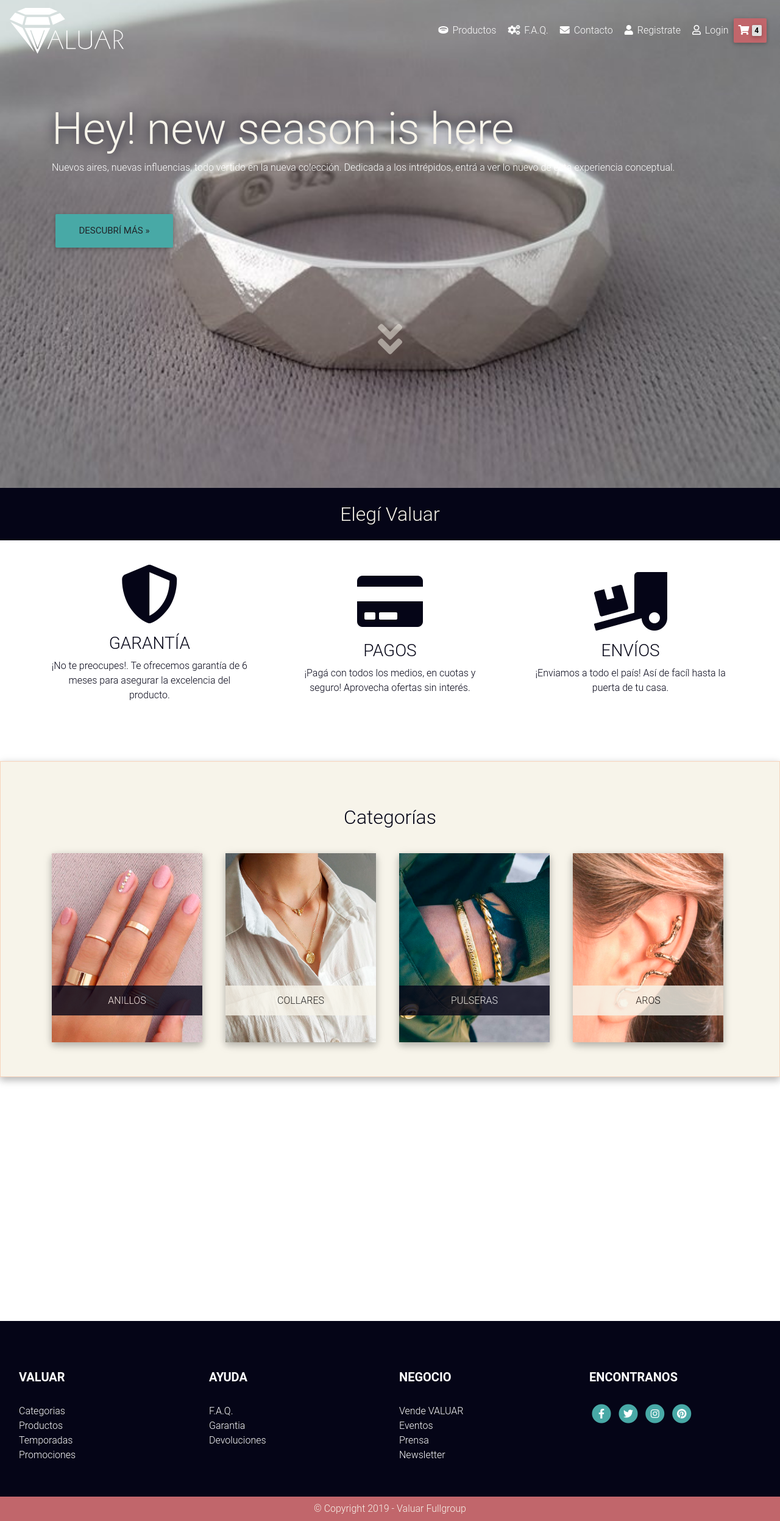
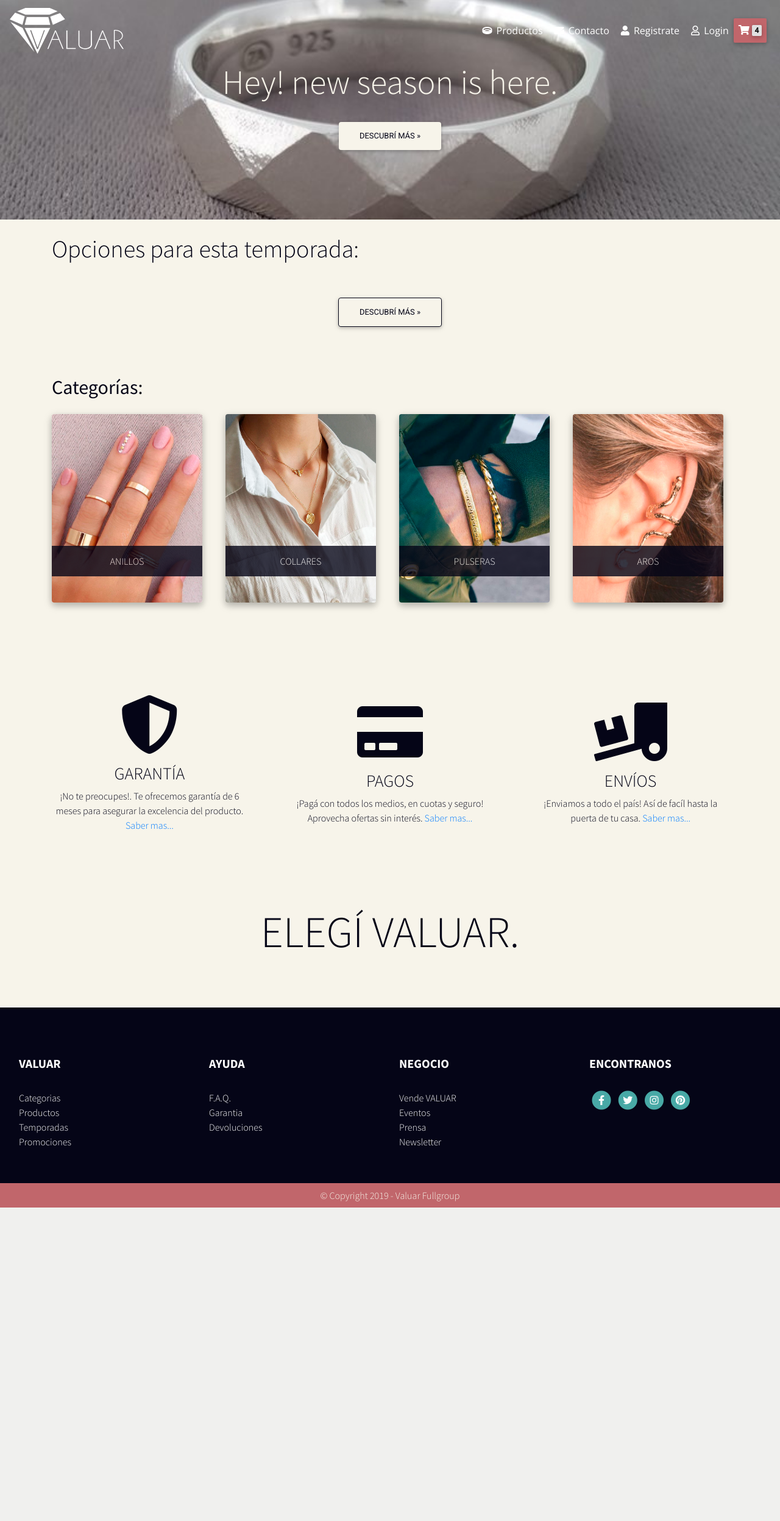
Before and after one commit to franfoukal/valuar, a PHP site: page /valuar/ in a window 1280 px wide. Shown: the whole page at 61% size. After the commit the page ends 1980 px from the top, so only its background shows below. Run offline with PHP 8.4, Linux system fonts and the light colour scheme; data that the repository does not hold is empty; some libraries are stand-ins or nearby versions.

Commit message:
restyling & fixed paginate

```diff
--- a/assets/css/index.css
+++ b/assets/css/index.css
@@ -3,7 +3,8 @@
   background-position: top;
   background-repeat: no-repeat;
   background-size: cover;
-  box-shadow: 0 2px 5px 0 rgba(0,0,0,0.16), 0 2px 10px 0 rgba(0,0,0,0.12);
+
+  height: 45vh!important;
 }
 .navbar.home{
   box-shadow: none;
@@ -12,6 +13,8 @@
   width: 40%;
 }
 .jumbotron{
+  margin: 0;
+  padding: 0;
   background-color: transparent;
   box-shadow: none;
 }
@@ -44,10 +47,11 @@
   padding: 2rem 2rem;
   border-radius: 2%;
 }
+/*
 .service:hover{
   background-color: rgba(72, 169, 166, 0.5);
   color: white;
-}
+}*/
 .service i{
   font-size: 6rem;
   padding-bottom: 1rem;
@@ -65,11 +69,11 @@
   margin: 0.5rem 0rem;
 }
 .zoom:hover{
-  transform: scale(1.1);
+  transform: scale(1.02);
   transition: all 0.2s linear;
 }
 .zoom-child>*:hover{
-  transform: scale(1.1);
+  transform: scale(1);
   transition: all 0.2s linear;
 }
 .ctg-prompt{
@@ -89,15 +93,11 @@
 .ctg-prompt.light{
   color: black;
 }
-.complement{
-  height: 20vh;
-}
+
 
 /* MAS VENDIDO */
 
-.best-sellers{
-  margin-bottom: 10vh;
-}
+
 
 
 
@@ -147,3 +147,8 @@
     order: 3;
   }
 }
+@media screen and (max-width: 320px){
+  .display-4{
+    font-size: 2rem;
+  }
+}
--- a/assets/css/list.css
+++ b/assets/css/list.css
@@ -7,7 +7,7 @@
     overflow: hidden;
 }
 .img-desc h4{
-    font-family: 'Raleway', Helvetica;
+    font-family: 'Open Sans', Helvetica;
     font-weight: 700;
     letter-spacing: 0.2rem;
 
--- a/assets/css/product.css
+++ b/assets/css/product.css
@@ -1,4 +1,10 @@
-
+input[type=number]::-webkit-inner-spin-button,
+input[type=number]::-webkit-outer-spin-button {
+    -webkit-appearance: none!important;
+    -moz-appearance: none!important;
+    appearance: none;
+    margin: 0;
+}
 .item-title{
     font-weight: 500;
 }
@@ -29,6 +35,9 @@
 .product{
     margin-bottom: 1rem;
 }
+.precio{
+    font-family: 'Open Sans', sans-serif;
+}
 @media screen and (min-width: 1024px){
     .talle-select{
         width: 70%;
--- a/assets/css/styles.css
+++ b/assets/css/styles.css
@@ -6,20 +6,27 @@
   margin:0;
 }
 /* GLOBALES */
+body{
+  font-family: 'Source Sans Pro', sans-serif;
+}
+.btn{
+  font-family: 'Roboto', sans-serif;
+}
+
 .bg-noche{
-  background-color: #050517;
+  background-color: rgb(5, 5, 23);
 }
 .bg-piel{
-  background-color: #F7D4BC;
+  background-color: rgb(247, 212, 188);
 }
 .bg-verde{
-  background-color: #48A9A6;
+  background-color: rgb(72, 169, 166);
 }
 .bg-crema{
-  background-color: #F7F4EA;
+  background-color: rgb(247, 244, 234);
 }
 .bg-rojo{
-  background-color: #C1666B;
+  background-color: rgb(193, 102, 107);
 }
 .bd-noche{
   border-color: #050517;
@@ -47,7 +54,7 @@
   border-style: solid;
 }
 .noche{
-  color: #050517;
+  color: #050517!important;
 }
 .piel{
   color: #F7D4BC;
@@ -95,6 +101,10 @@
 * de ser necesario, para mantener bien global el estilo
 *
 */
+.navbar{
+  font-family: 'Open Sans', sans-serif;
+  font-weight: 300;
+}
 .navbar-brand{
   width: 40%;
 }
--- a/backend/utils/config.php
+++ b/backend/utils/config.php
@@ -1,10 +1,10 @@
 <?php
 return (object) [
     'DB_HOST' => "localhost",
-    'DB_PORT' => "8889",
+    'DB_PORT' => "3306",
     'DB_DATABASE' => "APITest",
-    'DB_USERNAME' => "root",
-    'DB_PASSWORD' => "root",
+    'DB_USERNAME' => "admin",
+    'DB_PASSWORD' => "02994403079",
 ];
 
 ?>
--- a/routing.php
+++ b/routing.php
@@ -70,6 +70,15 @@
     ViewReturn::setView("login");
     include_once("views/template.php");
 });
+$router->get('/profile', function () {
+    ViewReturn::getView("profile");
+    include_once("views/template.php");
+});
+
+$router->get('/product-manager', function() {
+    ViewReturn::getView("product-manager");
+    include_once('views/product-manager.php');
+});
 
 $router->get('/product-list(?:/)?([0-9]+)?', function($page=0){
     ViewReturn::setView("product-list", ['page' => $page]);
--- a/views/header.php
+++ b/views/header.php
@@ -2,7 +2,7 @@
 session_start();
 ?>
 <header id="header" :class="locationLog ? 'index' : ''">
-    <nav class="mb-1 navbar navbar-expand-md navbar-dark transparent home" :class="locationLog ? 'transparent' : 'bg-noche'">
+    <nav class=" navbar navbar-expand-md navbar-dark transparent home" :class="locationLog ? 'transparent' : 'bg-noche'">
         <a class="navbar-brand" href="/valuar/home"><img class="logo img-responsive" src="/valuar/assets/img/valuar-logo23.svg" alt=""></a>
         <a type="button" class="btn bg-rojo cart" href="/valuar/cart">
             <i class="fas fa-shopping-cart"></i>
@@ -16,10 +16,6 @@
                 <li class="nav-item">
                     <a class="nav-link waves-effect waves-light" href="/valuar/product-list">
                         <i class="fas fa-ring"></i> Productos</a>
-                </li>
-                <li class="nav-item">
-                    <a class="nav-link waves-effect waves-light" href="/valuar/FAQ">
-                        <i class="fas fa-cogs"></i> F.A.Q.</a>
                 </li>
                 <li class="nav-item">
                     <a class="nav-link waves-effect waves-light" href="/valuar/contact">
@@ -56,17 +52,13 @@
     </nav>
 
 
-    <div class="jumbotron animated fadeInDown slow" v-if="locationLog">
-        <div class="container">
-            <h1 class="display-3 crema text-shadow">Hey! new season is here</h1>
-            <p class="text-white">Nuevos aires, nuevas influencias, todo vertido en la nueva colección. Dedicada a los intrépidos, entrá a ver lo nuevo de esta experiencia conceptual.</p>
-            <p><a class="btn bg-verde waves-effect waves-light btn-lg mt-5" href="/valuar/product-list" role="button">Descubrí más »</a></p>
+    <div class="animated fadeInDown slow " v-if="locationLog">
+        <div class="container text-center">
+            <h1 class="display-4 crema mb-3">Hey! new season is here.</h1>
+
+            <p><a class="btn bg-crema noche waves-effect waves-light mx-0 my-3 rounded" href="/valuar/product-list" role="button">Descubrí más »</a></p>
         </div>
     </div>
-
-    <a href="#services" class="" v-if="locationLog">
-        <i class="fas fa-angle-double-down arrow crema animated bounce"></i>
-    </a>
 </header>
 
 <script>
--- a/views/home.php
+++ b/views/home.php
@@ -1,71 +1,14 @@
 <?php
     include_once("./backend/utils/cURL.php");
-    $products = json_decode(cURL::get('http://localhost:8888/valuar/v2/product'), true);
+    $products = json_decode(cURL::get('http://localhost/valuar/v2/product'), true);
 
 ?>
 
-<main class="">
-    <section class="services pb-5" id="services">
-        <h2 class="title bg-noche crema py-4">Elegí Valuar</h2>
-        <div class="svc-wrapper row mx-5">
-            <div class="service noche col-12 col-md-4 waves-effect waves-light">
-                <i class="fas fa-shield-alt"></i>
-                <h3>GARANTÍA</h3>
-                <p>¡No te preocupes!. Te ofrecemos garantía de 6 meses para asegurar la excelencia del producto.</p>
-            </div>
-            <div class="service noche col-12 col-md-4 waves-effect waves-light">
-                <i class="fas fa-credit-card"></i>
-                <h3>PAGOS</h3>
-                <p>¡Pagá con todos los medios, en cuotas y seguro! Aprovecha ofertas sin interés.</p>
-            </div>
-            <div class="service noche col-12 col-md-4 waves-effect waves-light">
-                <i class="fas fa-truck-loading"></i>
-                <h3>ENVÍOS</h3>
-                <p>¡Enviamos a todo el país! Así de facíl hasta la puerta de tu casa.</p>
-            </div>
-        </div>
-    </section>
-    <section class="categories py-5 container-fluid bg-crema bd-piel z-depth-1-half">
-        <h2 class="title noche py-4 text-center"> Categorías</h2>
-        <div class="container">
-            <div class="row">
+<main class="bg-crema">
+<section class="best-sellers container-fluid">
+    <div class='container bg-crema'>
+    <h1 class=' noche py-4 bg-crema '>Opciones para esta temporada:</h1>
 
-                <article class=" col-12 col-md-5 col-lg-3">
-                    <div class="category z-depth-1-half mr-2 zoom">
-                        <img src="assets/img/ctg/anillos-mod.png" alt="" class="img-fluid ctg-img">
-                        <span class="ctg-prompt bg-noche dark">Anillos</span>
-                    </div>
-                </article>
-
-                <article class=" col-12 col-md-5 col-lg-3">
-                    <div class="category z-depth-1-half mr-2 zoom">
-                        <img src="assets/img/ctg/collar-mod.png" alt="" class="img-fluid ctg-img">
-                        <span class="ctg-prompt bg-crema light">Collares</span>
-                    </div>
-                </article>
-
-                <article class=" col-12 col-md-5 col-lg-3">
-                    <div class="category z-depth-1-half mr-2 zoom">
-                        <img src="assets/img/ctg/pulsera-mod.png" alt="" class="img-fluid ctg-img">
-                        <span class="ctg-prompt bg-noche dark">Pulseras</span>
-                    </div>
-                </article>
-
-                <article class="col-12 col-md-5 col-lg-3">
-                    <div class="category z-depth-1-half mr-2 zoom">
-                        <img src="assets/img/ctg/aro-mod.png" alt="" class="img-fluid ctg-img zoom">
-                        <span class="ctg-prompt bg-crema light">
-                            <span>Aros</span>
-                        </span>
-                    </div>
-                </article>
-            </div>
-        </div>
-    </section>
-
-    <section class="complement"></section>
-
-    <section class="best-sellers container">
         <div class="row zoom-child">
             <?php
             /*
@@ -85,9 +28,79 @@
 
             ?>
         </div>
+        <div class="text-center">
+            <a class="btn transparent bd-noche noche waves-effect waves-light mx-0 my-4 rounded" href="/valuar/product-list" role="button">Descubrí más »</a>
+        </div>
+    </div>
+    </section>
+
+    <section class="categories py-3 container-fluid bg-crema ">
+        <div class="container">
+        <h2 class=' h2 noche bg-crema pt-4 my-3'>Categorías:</h2>
+
+            <div class="row">
+
+                <article class=" col-12 col-md-5 col-lg-3">
+                    <div class="category z-depth-1-half mr-2 zoom rounded">
+                        <a href="/valuar/product-list">
+                            <img src="assets/img/ctg/anillos-mod.png" alt="" class="img-fluid ctg-img">
+                            <span class="ctg-prompt bg-noche dark">Anillos</span>
+                        </a>
+                    </div>
+                </article>
+
+                <article class=" col-12 col-md-5 col-lg-3">
+                    <div class="category z-depth-1-half mr-2 zoom rounded">
+                        <a href="/valuar/product-list">
+                            <img src="assets/img/ctg/collar-mod.png" alt="" class="img-fluid ctg-img">
+                            <span class="ctg-prompt bg-noche dark">Collares</span>
+                        </a>
+                    </div>
+                </article>
+
+                <article class=" col-12 col-md-5 col-lg-3">
+                    <div class="category z-depth-1-half mr-2 zoom rounded">
+                        <a href="/valuar/product-list">
+                            <img src="assets/img/ctg/pulsera-mod.png" alt="" class="img-fluid ctg-img">
+                            <span class="ctg-prompt bg-noche dark">Pulseras</span>
+                        </a>
+                    </div>
+                </article>
+
+                <article class="col-12 col-md-5 col-lg-3">
+                    <div class="category z-depth-1-half mr-2 zoom rounded">
+                        <a href="/valuar/product-list">
+                            <img src="assets/img/ctg/aro-mod.png" alt="" class="img-fluid ctg-img zoom">
+                            <span class="ctg-prompt bg-noche dark"> Aros</span>
+                        </a>
+                    </div>
+                </article>
+            </div>
+        </div>
+    </section>
+
+    <section class="services py-5 bg-crema" id="services">
+        <div class="svc-wrapper py-5 row mx-5">
+            <div class="service noche col-12 col-md-4">
+                <i class="fas fa-shield-alt"></i>
+                <h3>GARANTÍA</h3>
+                <p>¡No te preocupes!. Te ofrecemos garantía de 6 meses para asegurar la excelencia del producto. <a className="text-decoration-none" href="FAQ">Saber mas...</a></p>
+            </div>
+            <div class="service noche col-12 col-md-4">
+                <i class="fas fa-credit-card"></i>
+                <h3>PAGOS</h3>
+                <p>¡Pagá con todos los medios, en cuotas y seguro! Aprovecha ofertas sin interés. <a className="text-decoration-none" href="FAQ">Saber mas...</a></p>
+            </div>
+            <div class="service noche col-12 col-md-4">
+                <i class="fas fa-truck-loading"></i>
+                <h3>ENVÍOS</h3>
+                <p>¡Enviamos a todo el país! Así de facíl hasta la puerta de tu casa. <a className="text-decoration-none" href="FAQ">Saber mas...</a></p>
+            </div>
+        </div>
+        <h2 class="title display-3 noche py-4 text-center">ELEGÍ VALUAR.</h2>
 
     </section>
 
-    <section class="complement"></section>
+
 
 </main>
--- a/views/profile.php
+++ b/views/profile.php
@@ -13,13 +13,15 @@
 
  <!--Main-->
  <div class="container">
-      <div class="row d-flex">
+      <div class="row d-flex py-5">
 
         <!--Info del perfil-->
         <div class="col-12 col-lg-12 my-3">
-          <div class="row d-flex my-2">
+          <div class="row d-flex pt-4 my-2">
             <div class="col-12 col-md-6 col-lg-4 text-center">
+            <h1>
               <i class="fas fa-user-circle img-profile noche"></i>
+            </h1>
             </div>
             <div class="col-12 col-md-6 my-auto col-lg-8 profile-info">
               <h2 class='my-0 noche'><?=$_SESSION["name"]?> <?=$_SESSION["surname"]?></h2>
--- a/views/template.php
+++ b/views/template.php
@@ -18,8 +18,17 @@
     <!-- VUE JS -->
     <script src="https://cdn.jsdelivr.net/npm/vue/dist/vue.js"></script>
 
+    <!-- Source Sans Pro Font-->
+    <link href="https://fonts.googleapis.com/css?family=Source+Sans+Pro:300,400,600,700&display=swap" rel="stylesheet">
+
+    <!-- Open Sans Font-->
+    <link href="https://fonts.googleapis.com/css?family=Open+Sans:300,400&display=swap" rel="stylesheet">
+
+    <!-- Roboto Font -->
+    <link href="https://fonts.googleapis.com/css?family=Roboto&display=swap" rel="stylesheet">
+
+    <link rel="stylesheet" href="/valuar/assets/css/index.css">
     <link rel="stylesheet" href="/valuar/assets/css/styles.css">
-    <link rel="stylesheet" href="/valuar/assets/css/index.css">
     <link rel="stylesheet" href="/valuar/assets/css/profile.css">
     <link rel="stylesheet" href="/valuar/assets/css/product.css">
     <link rel="stylesheet" href="/valuar/assets/css/list.css">
```
Also changed, not shown: other parts of assets/css/styles.css (+13 -21 lines), assets/js/product.js (+8 -1 lines), views/FAQ.php (+31 -25 lines), views/components/navigation.php (+8 -7 lines), views/components/single-product.php (+22 -11 lines), views/contact.php (+31 -22 lines), views/login.php (+5 -5 lines), views/product-list.php (+9 -5 lines), views/product.php (+23 -23 lines), views/signup.php (+4 -4 lines), 1 other file.
